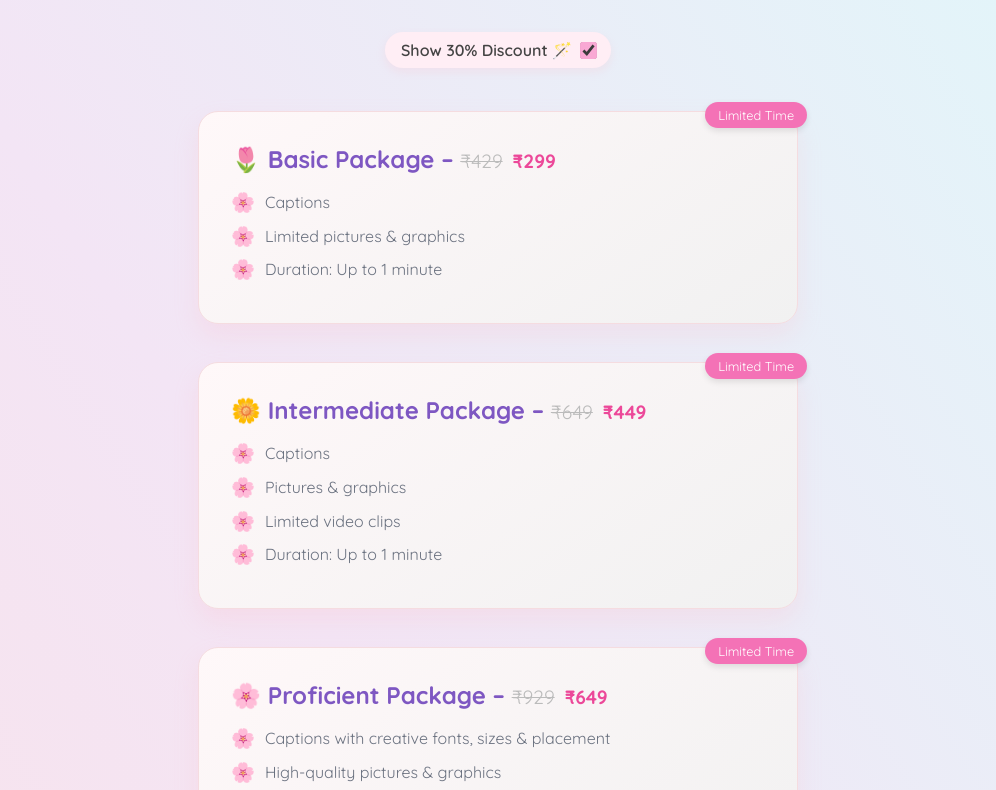
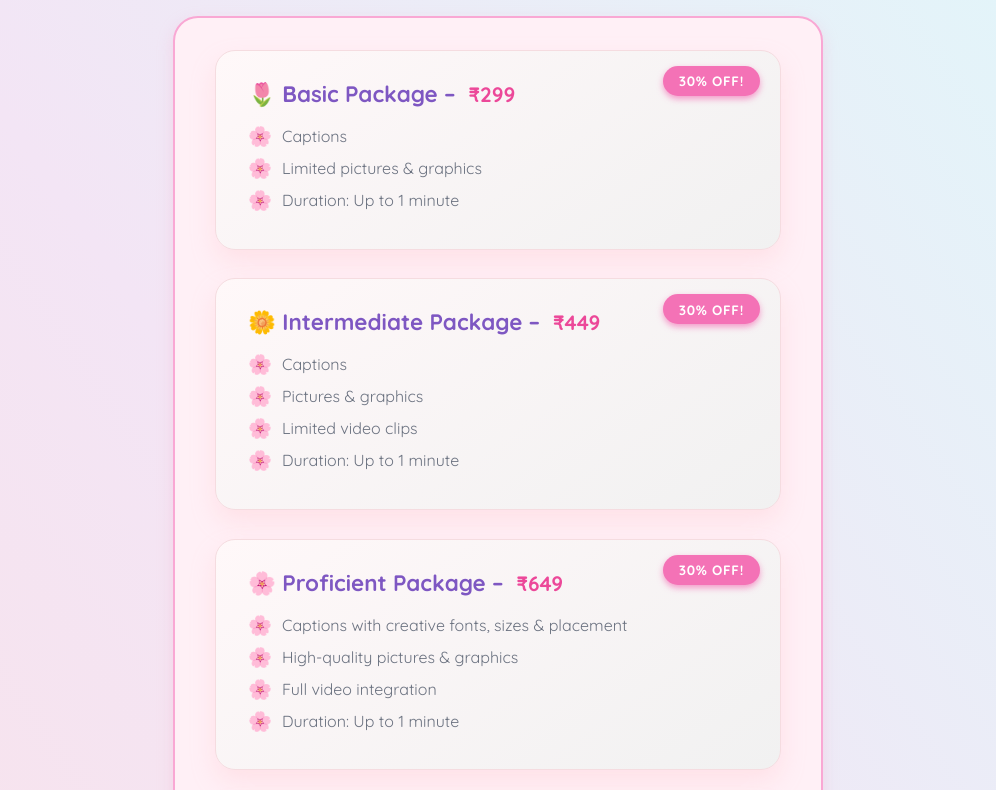
Before and after one commit to editsbybhavitha/video-editing-pricing, a plain HTML site: page docs/index.html in a window 1280 px wide. Shown: the part 96-886 px from the top of the page, without its empty margins (142-1138 px from the left). Drawn offline with Linux system fonts and the light colour scheme.

Commit message:
Update index.html

```diff
--- a/docs/index.html
+++ b/docs/index.html
@@ -2,9 +2,9 @@
 <html lang="en">
 <head>
   <meta charset="UTF-8" />
-  <meta name="viewport" content="width=device-width, initial-scale=1.0" />
+  <meta name="viewport" content="width=device-width, initial-scale=1" />
   <title>Video Editing Services - Pricing</title>
-  <link href="https://fonts.googleapis.com/css2?family=Quicksand:wght@400;600;700&display=swap" rel="stylesheet">
+  <link href="https://fonts.googleapis.com/css2?family=Quicksand:wght@400;600;700&display=swap" rel="stylesheet" />
   <style>
     :root {
       --bg-gradient: linear-gradient(to right top, #fce1e4, #f3e5f5, #e0f7fa);
@@ -13,6 +13,8 @@
       --accent-text: #d988bc;
       --highlight: #f9a8d4;
       --price-color: #ec4899;
+      --badge-bg: #f472b6;
+      --badge-text: #fff;
     }
 
     * {
@@ -29,96 +31,78 @@
       flex-direction: column;
       align-items: center;
       color: #444;
+      min-height: 100vh;
     }
 
     h1 {
       font-size: 2.4rem;
-      margin-bottom: 1.5rem;
+      margin-bottom: 2rem;
       text-align: center;
       background: linear-gradient(to right, #f472b6, #c084fc);
       -webkit-background-clip: text;
       -webkit-text-fill-color: transparent;
     }
 
-    .toggle-container {
-      margin: 1.5rem 0;
-      text-align: center;
+    .top-section {
+      width: 90%;
+      max-width: 650px;
+      background: #fff0f6;
+      border-radius: 25px;
+      padding: 2rem 2.5rem;
+      margin-bottom: 3rem;
+      box-shadow: 0 6px 15px rgba(244, 182, 211, 0.4);
+      border: 2px solid #f9a8d4;
+      display: flex;
+      flex-direction: column;
+      gap: 1.8rem;
     }
 
-    .toggle-container label {
-      display: inline-flex;
-      align-items: center;
-      background: #ffeef5;
-      padding: 0.5rem 1rem;
-      border-radius: 30px;
-      cursor: pointer;
-      font-weight: 600;
-      box-shadow: 0 4px 10px rgba(255, 182, 193, 0.2);
-    }
-
-    .toggle-container input {
-      margin-left: 10px;
-      transform: scale(1.3);
-      accent-color: #f9a8d4;
+    .other-section {
+      width: 90%;
+      max-width: 650px;
+      display: flex;
+      flex-direction: column;
+      gap: 1.8rem;
     }
 
     .package {
       position: relative;
       background: var(--box-gradient);
       border-radius: 20px;
-      padding: 2rem;
-      width: 90%;
-      max-width: 600px;
-      margin: 1.2rem 0;
-      box-shadow: 0 12px 24px rgba(255, 182, 193, 0.2);
+      padding: 1.8rem 2rem;
+      box-shadow: 0 12px 24px rgba(255, 182, 193, 0.25);
       border: 1px solid #f5dce0;
       transition: transform 0.3s ease, box-shadow 0.3s ease;
     }
 
     .package:hover {
       transform: translateY(-6px);
-      box-shadow: 0 14px 28px rgba(255, 182, 193, 0.35);
-    }
-
-    .ribbon {
-      position: absolute;
-      top: -10px;
-      right: -10px;
-      background: #f472b6;
-      color: white;
-      padding: 0.3rem 0.8rem;
-      font-size: 0.8rem;
-      border-radius: 20px;
-      box-shadow: 0 3px 6px rgba(0, 0, 0, 0.1);
+      box-shadow: 0 14px 28px rgba(255, 182, 193, 0.4);
     }
 
     .package h2 {
-      font-size: 1.5rem;
+      font-size: 1.4rem;
       margin-bottom: 1rem;
       color: #7e57c2;
+      display: flex;
+      align-items: center;
+      gap: 0.8rem;
     }
 
     .price {
-      font-size: 1.2rem;
-      font-weight: bold;
+      font-size: 1.3rem;
+      font-weight: 700;
       color: var(--price-color);
-    }
-
-    .strike {
-      text-decoration: line-through;
-      color: #bbb;
-      font-weight: normal;
-      margin-right: 10px;
     }
 
     ul {
       list-style: none;
       padding-left: 0;
-      margin-top: 1rem;
+      margin-top: 0.6rem;
     }
 
     ul li {
-      margin-bottom: 0.6rem;
+      margin-bottom: 0.5rem;
       font-size: 1rem;
       display: flex;
       align-items: center;
@@ -132,6 +116,22 @@
       color: #f472b6;
     }
 
+    .badge {
+      position: absolute;
+      top: 15px;
+      right: 20px;
+      background: var(--badge-bg);
+      color: var(--badge-text);
+      font-weight: 700;
+      font-size: 0.85rem;
+      padding: 0.4rem 1rem;
+      border-radius: 30px;
+      box-shadow: 0 3px 6px rgba(244, 114, 182, 0.7);
+      user-select: none;
+      letter-spacing: 0.05em;
+      text-transform: uppercase;
+    }
+
     .footer {
       text-align: center;
       font-style: italic;
@@ -142,21 +142,38 @@
       padding: 1rem 2rem;
       border-radius: 12px;
       box-shadow: 0 4px 10px rgba(255, 192, 203, 0.1);
+      max-width: 650px;
+      width: 90%;
+    }
+
+    /* Responsive */
+    @media (max-width: 480px) {
+      .top-section, .other-section {
+        width: 100%;
+        padding: 1rem 1.5rem;
+      }
+      .package {
+        padding: 1.4rem 1.6rem;
+      }
+      h1 {
+        font-size: 2rem;
+      }
+      .package h2 {
+        font-size: 1.25rem;
+      }
+      .price {
+        font-size: 1.15rem;
+      }
     }
   </style>
 </head>
 <body>
-  <h1>💖 Video Editing Services – Cute & Clear Pricing</h1>
+  <h1>💖 Video Editing Services – Soft & Stunning Pricing</h1>
 
-  <div class="toggle-container">
-    <label>Show 30% Discount 🪄
-      <input type="checkbox" id="priceToggle" onchange="togglePrices()" />
-    </label>
-  </div>
-
+  <section class="top-section" aria-label="Main video editing packages and cover page">
     <div class="package">
-    <div class="ribbon">Limited Time</div>
-    <h2>🌷 Basic Package – <span class="price"><span class="strike">₹429</span><span class="discount">₹299</span></span></h2>
+      <div class="badge">30% OFF!</div>
+      <h2>🌷 Basic Package – <span class="price">₹299</span></h2>
       <ul>
         <li>Captions</li>
         <li>Limited pictures & graphics</li>
@@ -165,8 +182,8 @@
     </div>
 
     <div class="package">
-    <div class="ribbon">Limited Time</div>
-    <h2>🌼 Intermediate Package – <span class="price"><span class="strike">₹649</span><span class="discount">₹449</span></span></h2>
+      <div class="badge">30% OFF!</div>
+      <h2>🌼 Intermediate Package – <span class="price">₹449</span></h2>
       <ul>
         <li>Captions</li>
         <li>Pictures & graphics</li>
@@ -176,8 +193,8 @@
     </div>
 
     <div class="package">
-    <div class="ribbon">Limited Time</div>
-    <h2>🌸 Proficient Package – <span class="price"><span class="strike">₹929</span><span class="discount">₹649</span></span></h2>
+      <div class="badge">30% OFF!</div>
+      <h2>🌸 Proficient Package – <span class="price">₹649</span></h2>
       <ul>
         <li>Captions with creative fonts, sizes & placement</li>
         <li>High-quality pictures & graphics</li>
@@ -186,6 +203,15 @@
       </ul>
     </div>
 
+    <div class="package">
+      <h2>📄 Cover Page (for Informative Edits) – <span class="price">₹50</span></h2>
+      <ul>
+        <li>Visually appealing title screen</li>
+      </ul>
+    </div>
+  </section>
+
+  <section class="other-section" aria-label="Additional editing services">
     <div class="package">
       <h2>📖 Carousel Edit – <span class="price">₹349</span></h2>
       <ul>
@@ -203,40 +229,16 @@
     </div>
 
     <div class="package">
-    <h2>📄 Cover Page (for Informative Edits) – <span class="price">₹50</span></h2>
-    <ul>
-      <li>Visually appealing title screen</li>
-    </ul>
-  </div>
-
-  <div class="package">
       <h2>🎯 Thumbnails – <span class="price">₹250</span></h2>
       <ul>
         <li>Custom YouTube thumbnails</li>
         <li>Visually engaging and clickable</li>
       </ul>
     </div>
+  </section>
 
-  <div class="footer">
+  <div class="footer" aria-label="Contact information and call to action">
     Want something even more magical? Let’s make your dream reel happen ✨
   </div>
-
-  <script>
-    function togglePrices() {
-      const toggled = document.getElementById('priceToggle').checked;
-      document.querySelectorAll('.strike').forEach(el => {
-        el.style.display = toggled ? 'inline' : 'none';
-      });
-      document.querySelectorAll('.discount').forEach(el => {
-        el.style.color = toggled ? '#ec4899' : '#444';
-      });
-    }
-
-    // Default to discount view
-    window.onload = () => {
-      document.getElementById('priceToggle').checked = true;
-      togglePrices();
-    };
-  </script>
 </body>
 </html>
```
Lines whose indentation alone changed are shown as unchanged.
